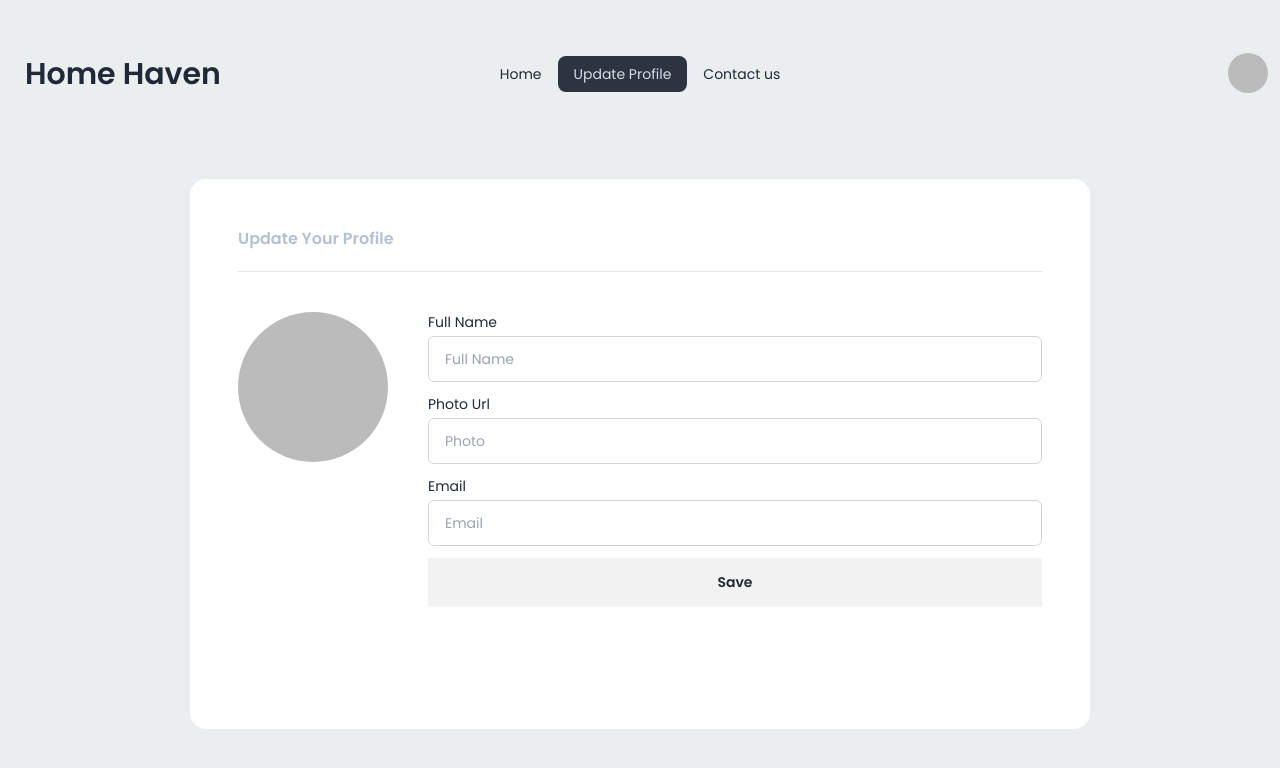
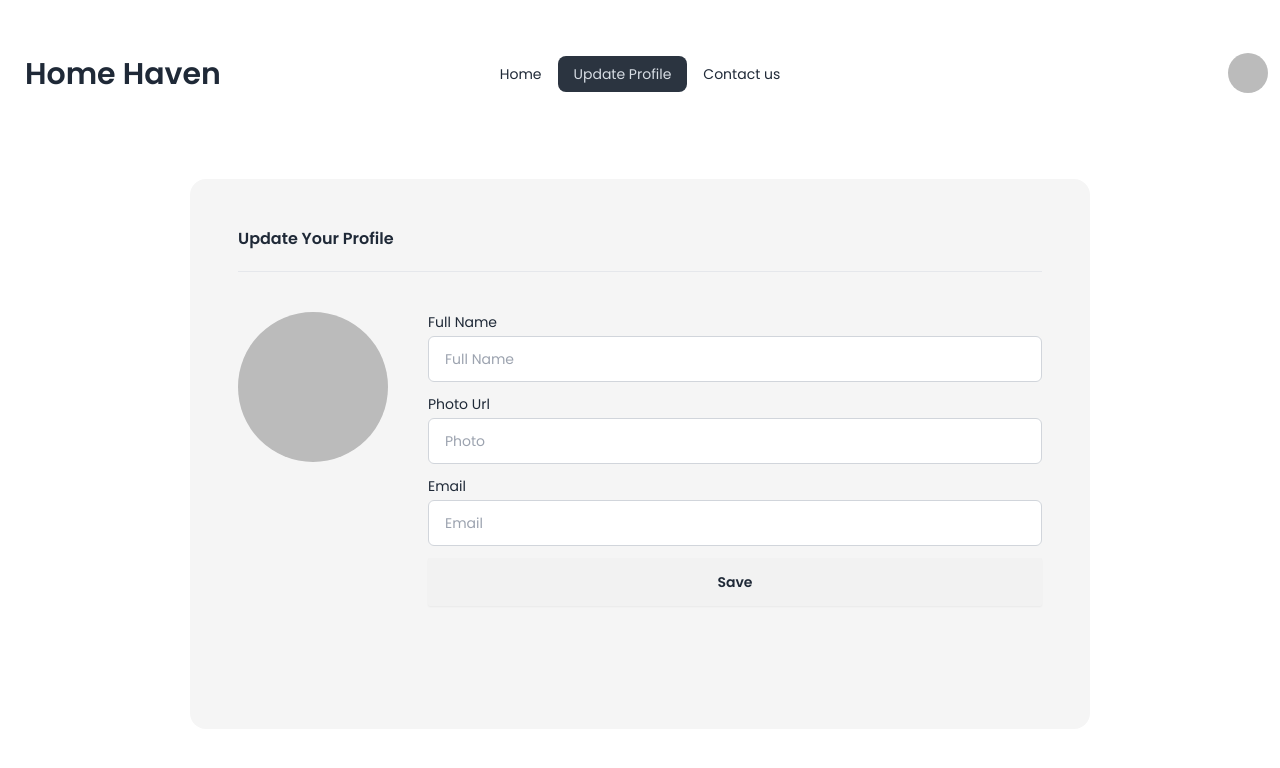
Before and after one commit to najim2004/Nexus-Properties, a React (Vite) app: page /update-profile in a window 1280 px wide. Shown: the top 768 px of the page. Built offline with nearby package versions, Linux system fonts and the light colour scheme; no server answers; sample sign-in values are in the browser's storage.

Commit message:
created update profile page with from

```diff
--- a/src/Pages/UpdateProfile/UpdateProfile.jsx
+++ b/src/Pages/UpdateProfile/UpdateProfile.jsx
@@ -13,12 +13,12 @@ const UpdateProfile = () => {
   } = useForm();
   const handleUpdateProfile = (data) => {};
   return (
-    <div className="bg-[#ebeeef]">
+    <div className="bg-[white]">
       <Navbar></Navbar>
       <div className="max-w-[1300px] h-[calc(100vh-78px)] lg:h-[calc(100vh-108px)] flex items-center mx-auto">
-        <div className="bg-white mx-2 lg:p-12 p-6 md:p-8 w-[900px] md:mx-auto Lg:mx-auto min-h-[550px] rounded-2xl">
+        <div className="bg-[#1e1e1e0b] mx-2 lg:p-12 p-6 md:p-8 w-[900px] md:mx-auto Lg:mx-auto min-h-[550px] rounded-2xl">
           <div className="mb-10">
-            <h3 className="text-[#b4c1d4] font-semibold">
+            <h3 className=" font-semibold">
               Update Your Profile
             </h3>
             <hr className="h-[1px] bg-gray-400 mt-5" />
```
Also changed, not shown: src/assets/update-profile-bg.jpg (added), src/assets/updateP.jpg (added).
